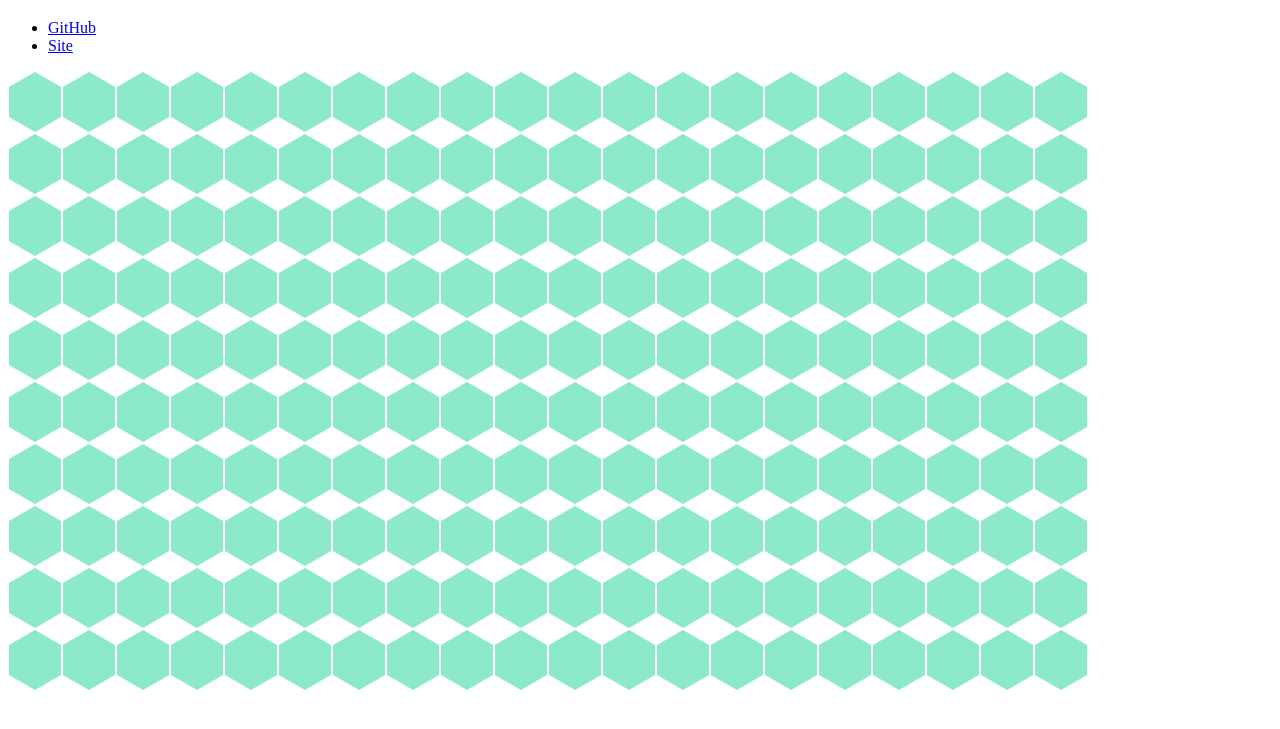
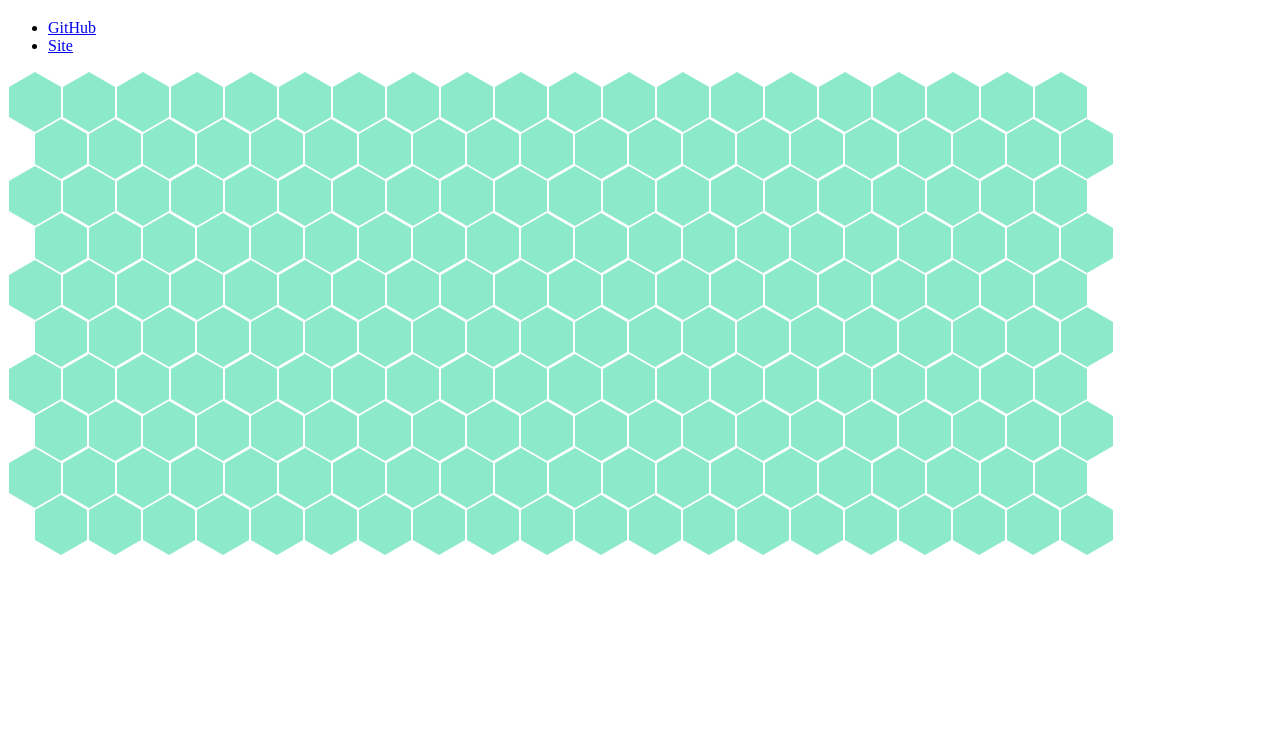
Before and after one commit to masseater/hex-grid-map, a website built with Parcel: page index.html in a window 1280 px wide. Shown: the part 61-790 px from the top of the page. Built offline with nearby package versions, Linux system fonts and the light colour scheme.

Commit message:
配置をいい感じにした

```diff
--- a/style.scss
+++ b/style.scss
@@ -6,10 +6,12 @@
     $height: 30px;
     display: flex;
 
-    .even {
-      left: $width;
-      margin-top: -($height / 4) !important;
-      margin-left: ($width / 4) !important;
+    &.even {
+      margin-left: ($width / 2);
+    }
+
+    &:not(:first-child) {
+      margin-top: -($height / 2);
     }
 
     .hex {
```
